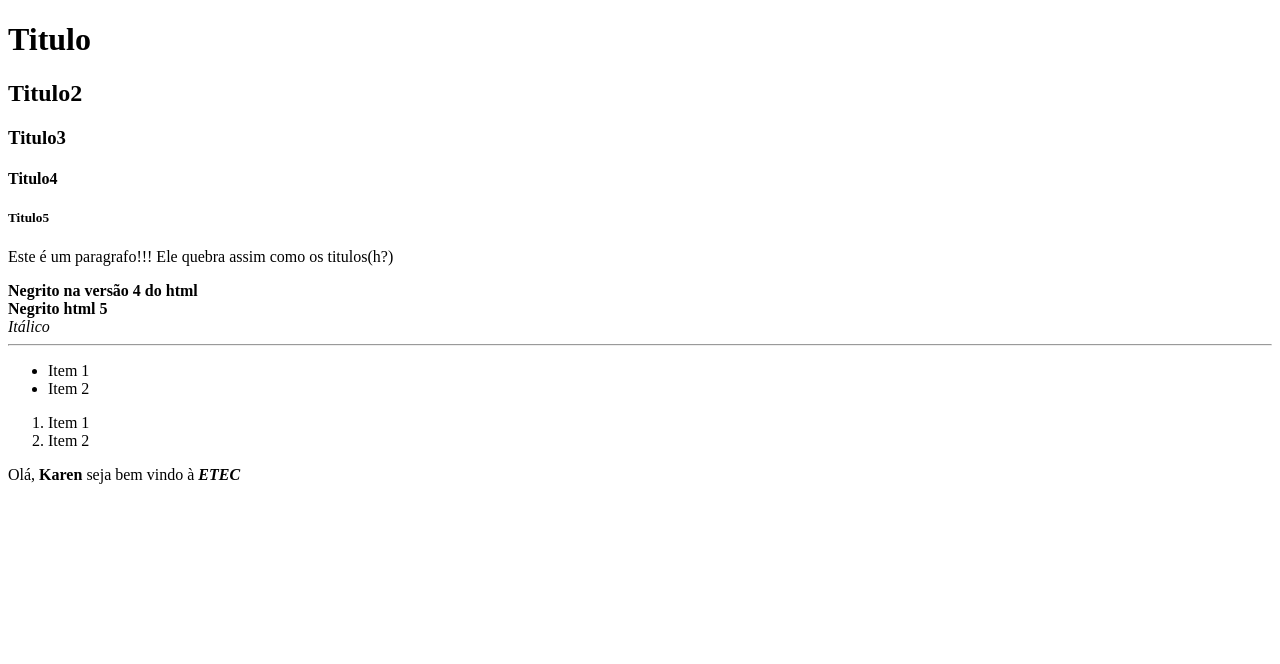
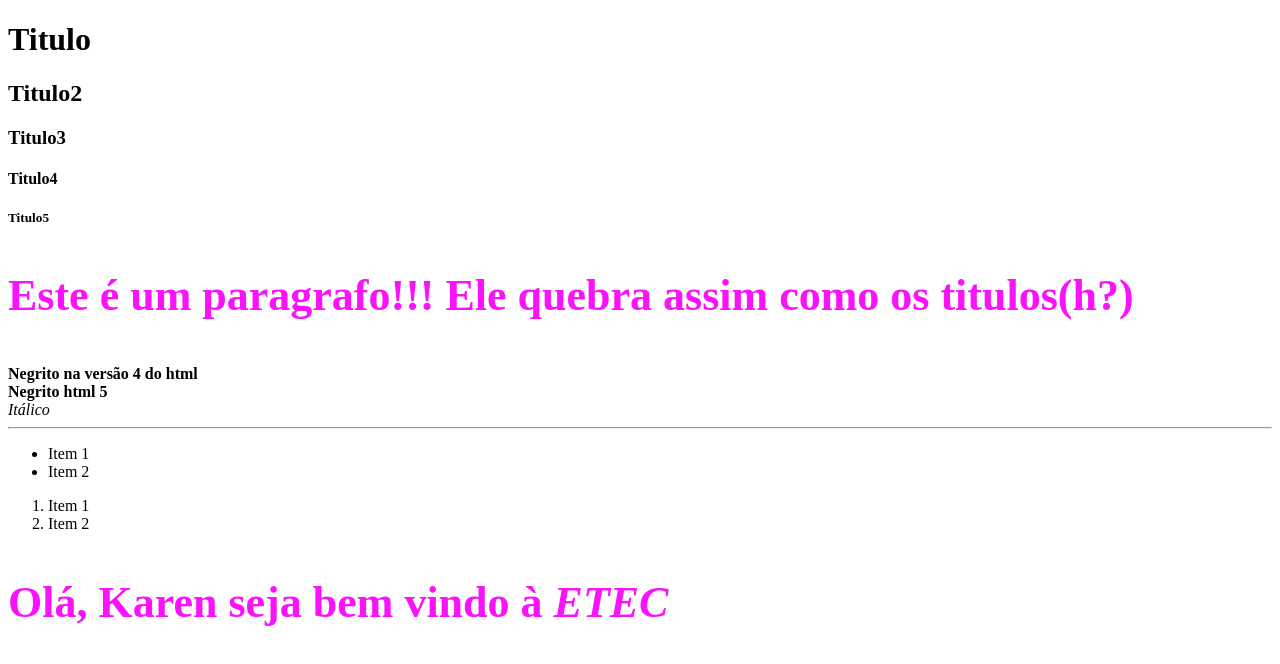
Before and after one commit to KarenRochac/AulasPWI, a plain HTML site: page Aula20022020/index.html in a window 1280 px wide. Drawn offline with Linux system fonts and the light colour scheme.

Commit message:
Adicionado CSS

```diff
--- a/Aula20022020/index.html
+++ b/Aula20022020/index.html
@@ -2,6 +2,17 @@
 <html>
     <head>
         <title>Minha primeira página</title>
+
+        <style>
+
+            p {
+                font-size: 33pt;
+                color: #fa12fa;
+                font-weight:bold;
+             }
+
+            </style>
+
     </head>
     <body>
         <h1>Titulo</h1>
```
